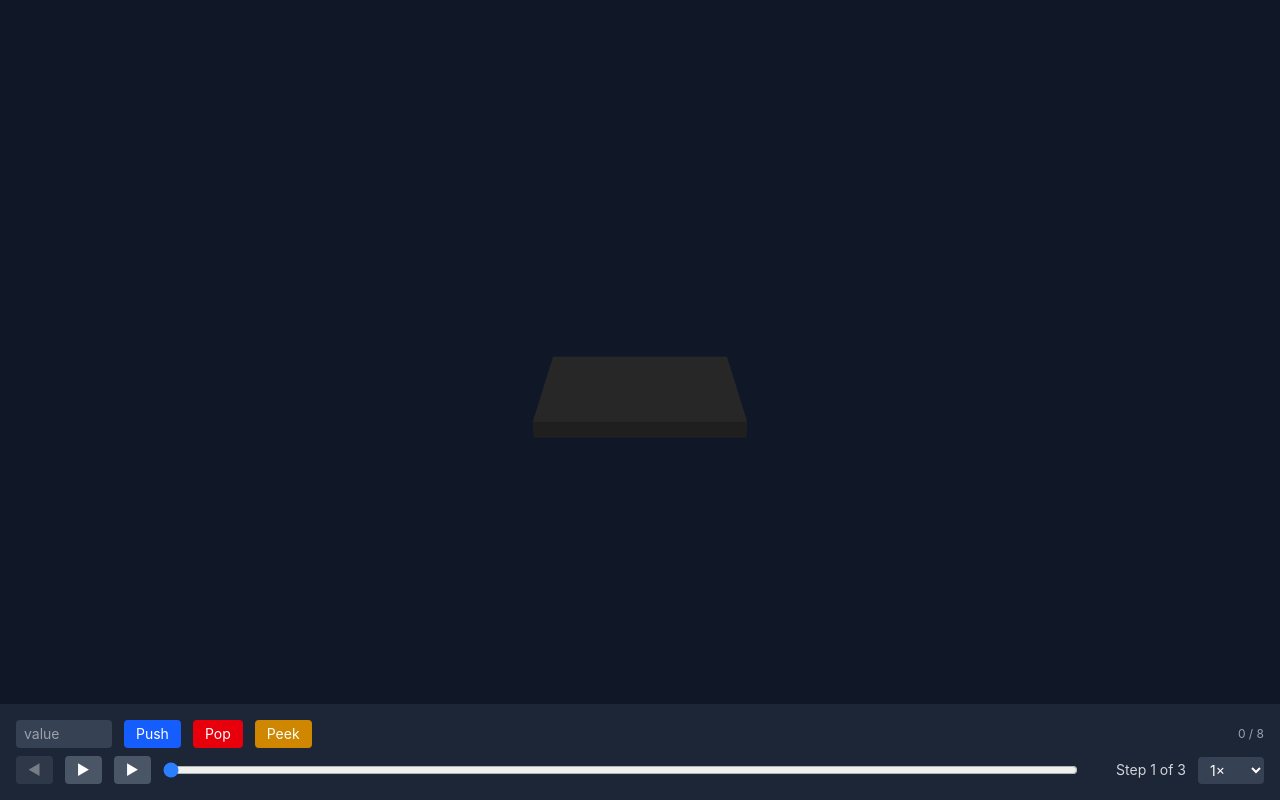
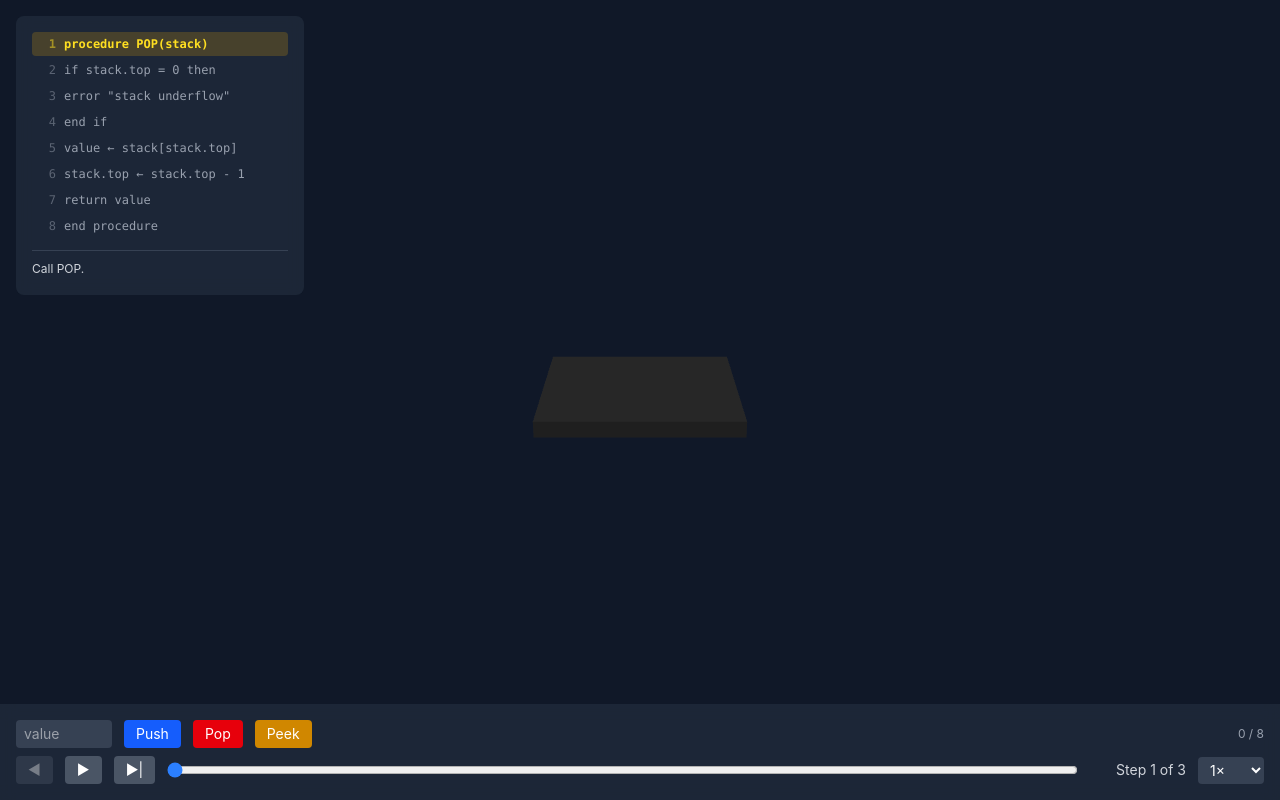
Before and after one commit to Hilta-dev/structura, a React (Vite) app: page / in a window 1280 px wide. Both pictures are taken after a click on the button "Pop". Built offline with nearby package versions, Linux system fonts and the light colour scheme.

Commit message:
Add pseudocode panel

```diff
--- a/src/App.tsx
+++ b/src/App.tsx
@@ -2,6 +2,7 @@ import { Canvas } from '@react-three/fiber';
 import StackScene from './scene/StackScene';
 import StackControls from './components/StackControls';
 import Timeline from './components/Timeline';
+import PseudocodePanel from './components/PseudocodePanel';
 
 export default function App() {
   return (
@@ -10,6 +11,8 @@ export default function App() {
         <StackScene />
       </Canvas>
 
+      <PseudocodePanel />
+
       <div className="absolute bottom-0 left-0 right-0 flex flex-col gap-2 p-4 bg-gray-800/90 backdrop-blur">
         <StackControls />
         <Timeline />
--- /dev/null
+++ b/src/components/PseudocodePanel.tsx
@@ -0,0 +1,38 @@
+import { usePlaygroundStore } from '../store/usePlaygroundStore';
+
+export default function PseudocodePanel() {
+  const pseudocode = usePlaygroundStore((s) => s.pseudocode);
+  const steps = usePlaygroundStore((s) => s.steps);
+  const currentStep = usePlaygroundStore((s) => s.currentStep);
+
+  const activeLine = steps[currentStep]?.codeLine ?? -1;
+  const explanation = steps[currentStep]?.explanation ?? '';
+
+  if (pseudocode.length === 0) return null;
+
+  return (
+    <div className="absolute top-4 left-4 w-72 rounded-lg bg-gray-800/90 backdrop-blur p-4 text-sm text-gray-200 flex flex-col gap-3">
+      <ol className="font-mono text-xs leading-6 list-none space-y-0.5">
+        {pseudocode.map((line, i) => {
+          const lineNumber = i + 1; // pseudocode is 1-based
+          const isActive = lineNumber === activeLine;
+          return (
+            <li
+              key={i}
+              className={`flex gap-2 rounded px-1 ${isActive ? 'bg-yellow-500/20 text-yellow-300 font-semibold' : 'text-gray-400'}`}
+            >
+              <span className="w-5 text-right shrink-0 select-none opacity-50">{lineNumber}</span>
+              <span>{line}</span>
+            </li>
+          );
+        })}
+      </ol>
+
+      {explanation && (
+        <p className="text-xs text-gray-300 border-t border-gray-700 pt-2 leading-5">
+          {explanation}
+        </p>
+      )}
+    </div>
+  );
+}
--- a/src/components/StackControls.tsx
+++ b/src/components/StackControls.tsx
@@ -3,6 +3,7 @@ import { push, pop, peek } from '../engine/stack';
 import type { StackItem } from '../engine/stack';
 import type { StackView } from '../engine/types';
 import { usePlaygroundStore } from '../store/usePlaygroundStore';
+import { pushPseudocode, popPseudocode, peekPseudocode } from '../lessons/stackPseudocode';
 
 const CAPACITY = 8;
 
@@ -11,8 +12,8 @@ export default function StackControls() {
   const [inputValue, setInputValue] = useState('');
   const loadSteps = usePlaygroundStore((s) => s.loadSteps);
 
-  function commitOperation(steps: ReturnType<typeof push>) {
-    loadSteps(steps);
+  function commitOperation(steps: ReturnType<typeof push>, pseudocode: readonly string[]) {
+    loadSteps(steps, pseudocode);
     const last = steps[steps.length - 1];
     // only update items when the operation succeeded (no error)
     if (!last.error) {
@@ -23,16 +24,16 @@ export default function StackControls() {
   function handlePush() {
     const val = parseInt(inputValue, 10);
     if (isNaN(val)) return;
-    commitOperation(push(items, CAPACITY, val));
+    commitOperation(push(items, CAPACITY, val), pushPseudocode);
     setInputValue('');
   }
 
   function handlePop() {
-    commitOperation(pop(items, CAPACITY));
+    commitOperation(pop(items, CAPACITY), popPseudocode);
   }
 
   function handlePeek() {
-    commitOperation(peek(items, CAPACITY));
+    commitOperation(peek(items, CAPACITY), peekPseudocode);
   }
 
   return (
--- a/src/components/Timeline.tsx
+++ b/src/components/Timeline.tsx
@@ -49,7 +49,7 @@ export default function Timeline() {
         disabled={total === 0 || atEnd}
         className="rounded bg-gray-600 px-3 py-1 hover:bg-gray-500 disabled:opacity-40"
       >
-        ▶
+        ▶|
       </button>
 
       <input
--- a/src/scene/StackScene.tsx
+++ b/src/scene/StackScene.tsx
@@ -43,8 +43,7 @@ function StackBlock({
   );
 }
 
-function StackBase({ capacity }: { capacity: number }) {
-  const totalH = capacity * (BLOCK_H + GAP);
+function StackBase() {
   return (
     <mesh position={[0, BASE_H / 2, 0]}>
       <boxGeometry args={[BLOCK_W + 0.1, BASE_H, BLOCK_D + 0.1]} />
@@ -58,12 +57,9 @@ export default function StackScene() {
   const currentStep = usePlaygroundStore((s) => s.currentStep);
 
   const step = steps[currentStep];
-  if (!step || step.view.kind !== 'stack') return null;
-
-  const view = step.view as StackView;
-  const highlights = new Set(step.highlights);
-
-  const errorY = BASE_H + view.capacity * (BLOCK_H + GAP) + 0.6;
+  const view = (step?.view.kind === 'stack' ? step.view : null) as StackView | null;
+  const highlights = new Set(step?.highlights ?? []);
+  const errorY = BASE_H + (view?.capacity ?? 8) * (BLOCK_H + GAP) + 0.6;
 
   return (
     <>
@@ -71,9 +67,9 @@ export default function StackScene() {
       <directionalLight position={[5, 8, 5]} intensity={0.8} />
       <OrbitControls />
 
-      <StackBase capacity={view.capacity} />
+      <StackBase />
 
-      {view.items.map((item, i) => (
+      {view?.items.map((item, i) => (
         <StackBlock
           key={item.id}
           value={item.value}
@@ -82,7 +78,7 @@ export default function StackScene() {
         />
       ))}
 
-      {step.error && (
+      {step?.error && (
         <Text
           position={[0, errorY, 0]}
           fontSize={0.3}
--- a/src/store/usePlaygroundStore.ts
+++ b/src/store/usePlaygroundStore.ts
@@ -3,13 +3,14 @@ import type { Step } from '../engine/types';
 
 type State = {
   steps: Step[];
+  pseudocode: readonly string[];
   currentStep: number;
   isPlaying: boolean;
   speed: number;
 };
 
 type Actions = {
-  loadSteps: (steps: Step[]) => void;
+  loadSteps: (steps: Step[], pseudocode: readonly string[]) => void;
   next: () => void;
   prev: () => void;
   goTo: (index: number) => void;
@@ -20,11 +21,12 @@ type Actions = {
 
 export const usePlaygroundStore = create<State & Actions>((set, get) => ({
   steps: [],
+  pseudocode: [],
   currentStep: 0,
   isPlaying: false,
   speed: 1,
 
-  loadSteps: (steps) => set({ steps, currentStep: 0, isPlaying: false }),
+  loadSteps: (steps, pseudocode) => set({ steps, pseudocode, currentStep: 0, isPlaying: false }),
 
   next: () => {
     const { currentStep, steps } = get();
```
Also changed, not shown: 1 other file (tests, documents, lock files or other folders).
